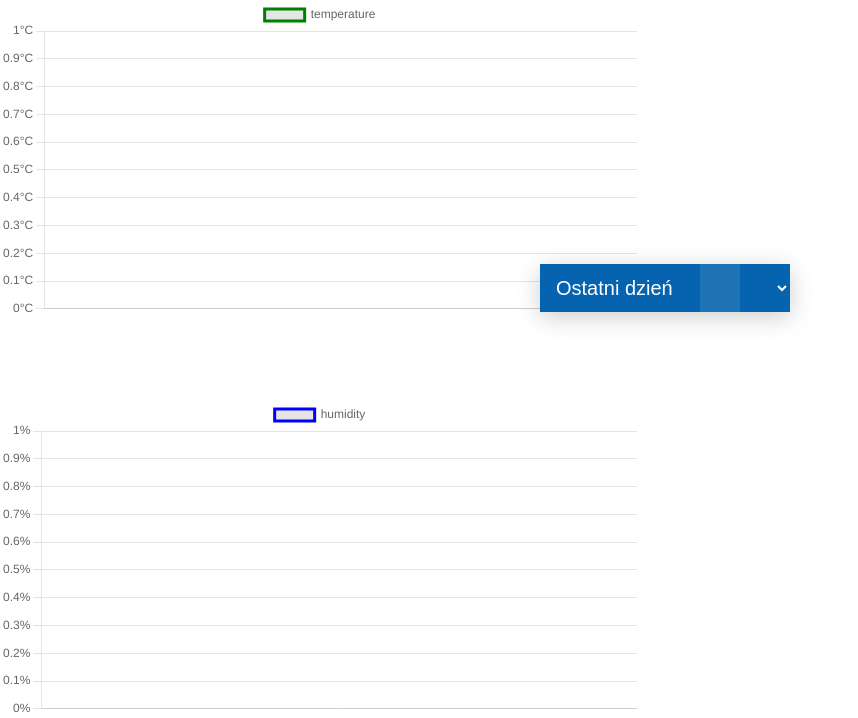
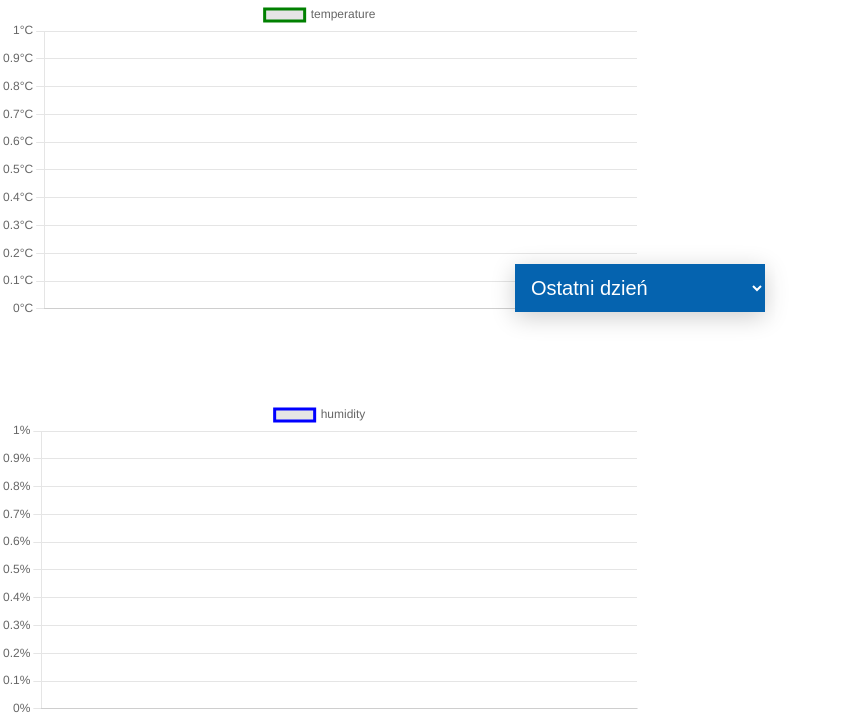
Before and after one commit to Rogol98/Wiwarium, a Flask app: page /diagrams in a window 1280 px wide. Shown: the part 112-830 px from the top of the page, without its empty margins (0-858 px from the left). Run offline with Flask 2, Linux system fonts and the light colour scheme; data that the repository does not hold is empty; parts of the project's set-up code (start-up, migrations or seed data) failed here and were passed over; some libraries are stand-ins or nearby versions.

Commit message:
09.01.2022 v8

```diff
--- a/static/style.css
+++ b/static/style.css
@@ -41,6 +41,7 @@
 	top: 50%;
 	left: 50%;
 	transform: translate(-50%, -50%);
+	padding: 100px;
   }
 
   .box select {
--- a/templates/diagrams.html
+++ b/templates/diagrams.html
@@ -20,7 +20,7 @@
         <canvas id="myChart2"></canvas>
     </div>
 
-    <div class="box" style="width:200px;">
+    <div class="box">
         <select>
             <option>Ostatni dzień</option>
             <option>Ostatnie 3 dni</option>
```
